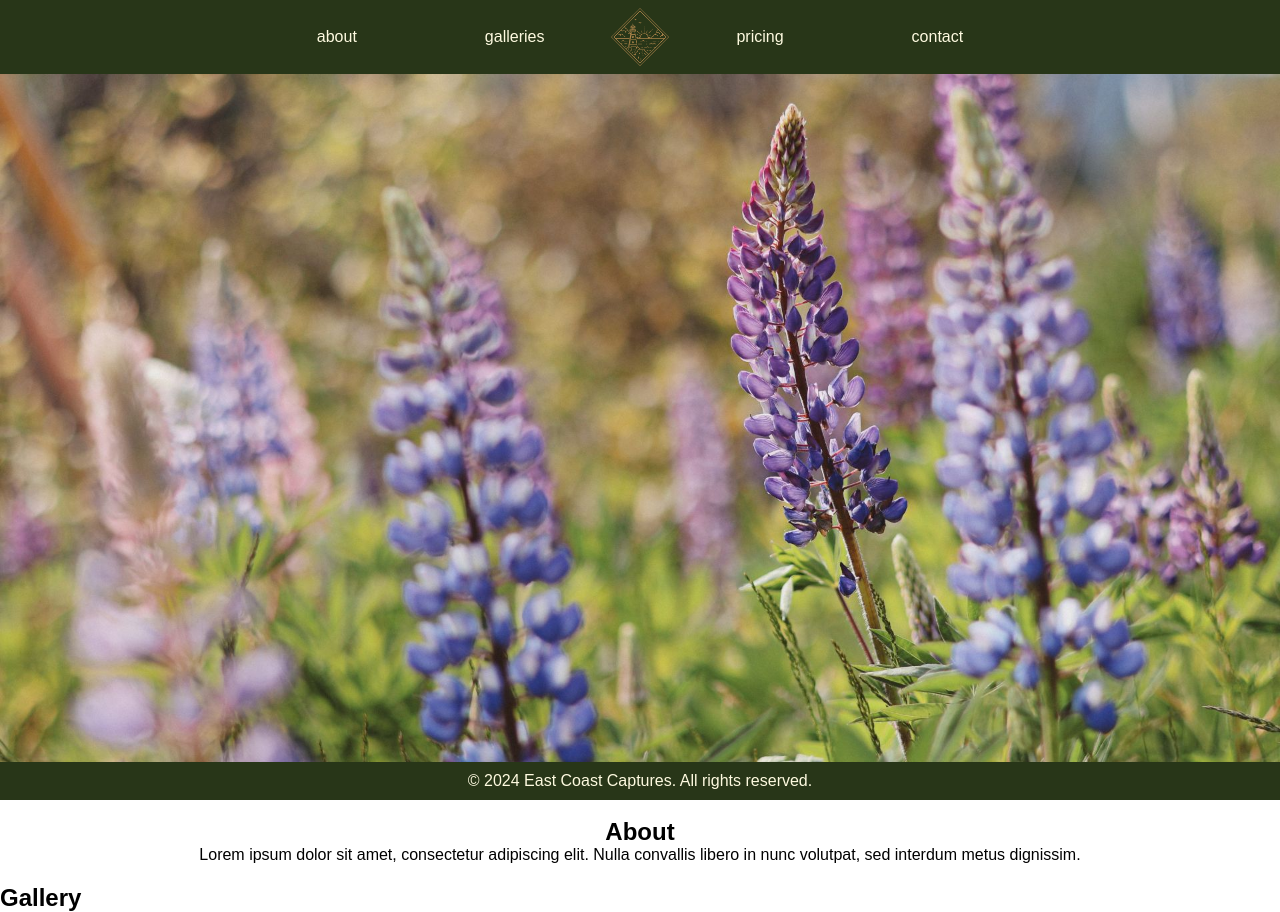
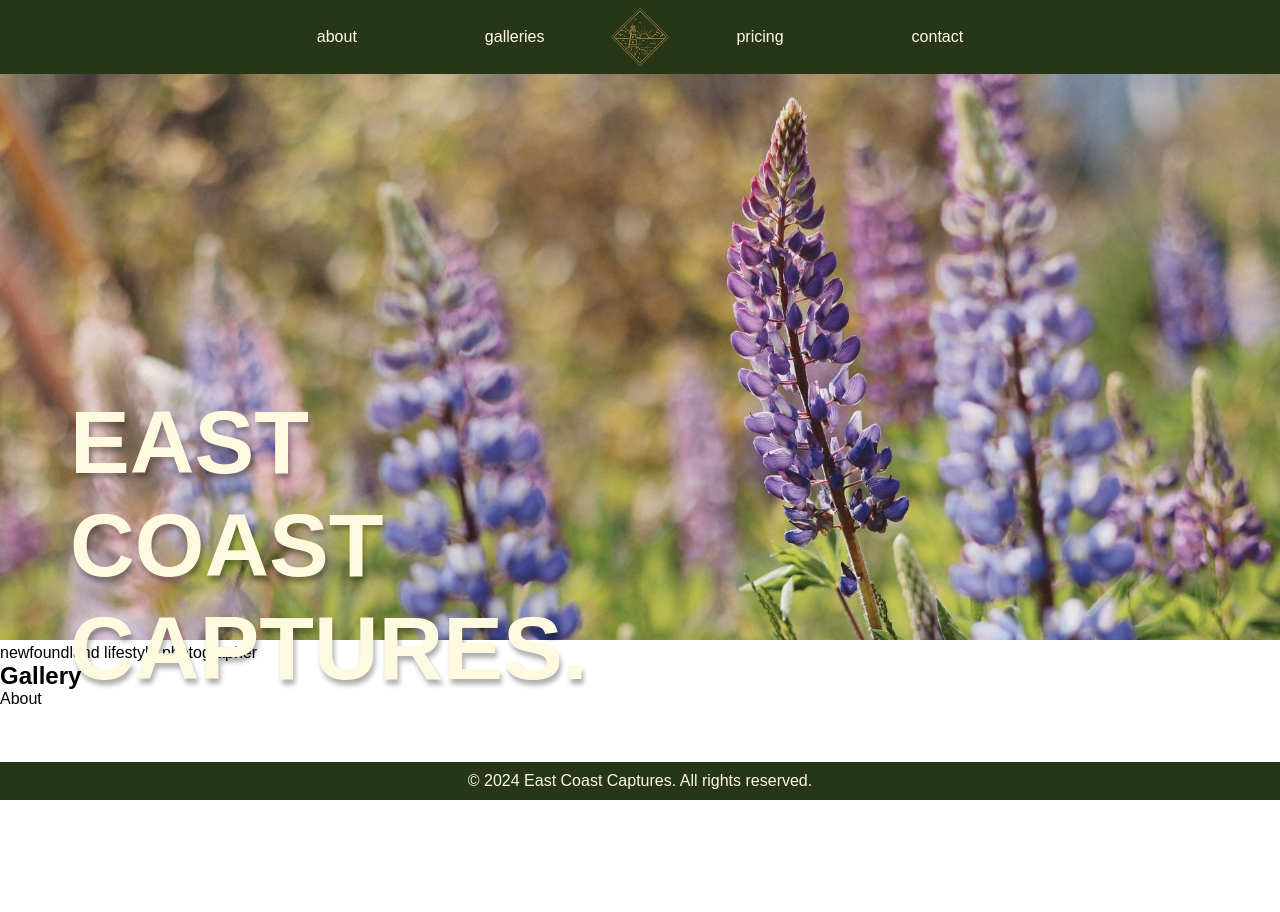
Before and after one commit to thefirstnoellle/eastCoastCaptures, a React (Vite) app: page / in a window 1280 px wide. After the commit the page ends 800 px from the top, so only its background shows below. Built offline with nearby package versions, Linux system fonts and the light colour scheme.

Commit message:
update readme and hero image

```diff
--- a/src/App.jsx
+++ b/src/App.jsx
@@ -11,8 +11,9 @@
     <div className="App">
       <Header />
       <Hero />
-      <Section />
+      <Section>newfoundland lifestyle photographer</Section>
       <FeaturedImage />
+      <Section>About</Section>
       <Footer />
     </div>
   );
--- a/src/Hero.jsx
+++ b/src/Hero.jsx
@@ -3,9 +3,12 @@
 
 function Hero() {
   return (
-    <div className="hero">
+    <hero>
       <img src={heroImage} alt="Hero" />
-    </div>
+      <div>
+        <h1 className="hero-text">EAST COAST CAPTURES.</h1>
+      </div>
+    </hero>
   );
 }
 
--- a/src/Section.jsx
+++ b/src/Section.jsx
@@ -1,10 +1,9 @@
 import React from 'react';
 
-function Section() {
+function Section({children}) {
   return (
-    <div className="text-section">
-      <h2>About</h2>
-      <p>Lorem ipsum dolor sit amet, consectetur adipiscing elit. Nulla convallis libero in nunc volutpat, sed interdum metus dignissim.</p>
+    <div>
+      {children}
     </div>
   );
 }
--- a/src/index.css
+++ b/src/index.css
@@ -57,14 +57,27 @@
 }
 
 
-.hero img {
+hero img {
   width: 100%;
   height: auto;
+  position: relative;
 }
 
-.text-section {
+.hero-text {
+  color: #fefae0;
+  position: absolute;
+  bottom: 80px;
+  left: 50px;
+  padding: 20px;
+  max-width: 200px;
+  font-size: 7vw;
+  text-shadow: 2px 5px 5px rgba(0, 0, 0, 0.321);
+}
+
+Section div{
   text-align: center;
-  padding: 20px;
+  padding: 500px;
+  margin-top: 100px;
 }
 
 .image-section {
@@ -83,7 +96,7 @@
   color: #fefae0;
   text-align: center;
   padding: 10px 0;
-  position: absolute;
+  position: fixed;
   bottom: 0;
   width: 100%;
 }
```
Also changed, not shown: src/assets/hero-image.jpg, 1 other file (tests, documents, lock files or other folders).
